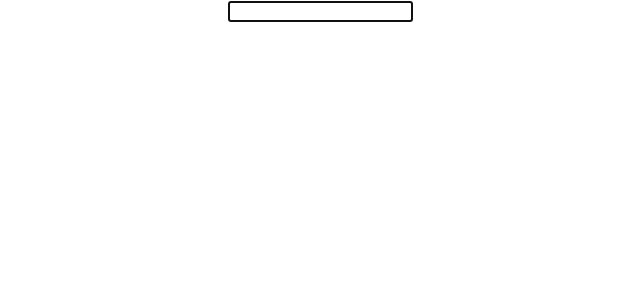
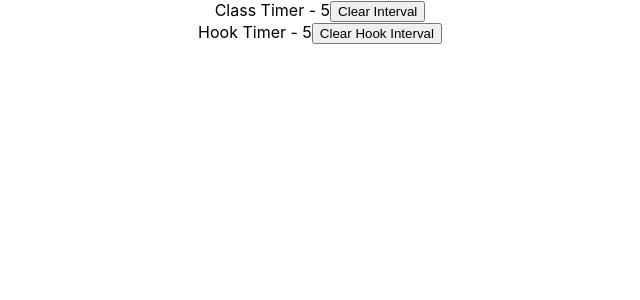
Before and after one commit to bag3557/react-hooks, a React (Create React App) app: page / in a window 1280 px wide. Shown: the top 300 px of the page, without its empty margins (320-960 px from the left). Built offline with nearby package versions, Linux system fonts and the light colour scheme.

Commit message:
useRef for setInterval instance

```diff
--- a/src/App.js
+++ b/src/App.js
@@ -40,7 +40,9 @@
 // import ParentComponent from "./components/ParentComponent";
 
 // import Counter from "./components/Counter";
-import FocusInput from "./components/FocusInput";
+// import FocusInput from "./components/FocusInput";
+import ClassTimer from "./components/ClassTimer";
+import HookTimer from "./components/HookTimer";
 
 // export const CountContext = React.createContext();
 
@@ -100,7 +102,10 @@
 
       {/* <Counter /> */}
 
-      <FocusInput />
+      {/* <FocusInput /> */}
+
+      <ClassTimer />
+      <HookTimer />
     </div>
     // </CountContext.Provider>
   );
--- /dev/null
+++ b/src/components/ClassTimer.js
@@ -0,0 +1,31 @@
+import React, { Component } from "react";
+
+class ClassTimer extends Component {
+  interval;
+  constructor(props) {
+    super(props);
+    this.state = {
+      timer: 0
+    };
+  }
+  componentDidMount() {
+    this.interval = setInterval(() => {
+      this.setState(prevState => ({ timer: prevState.timer + 1 }));
+    }, 1000);
+  }
+  componentWillUnmout() {
+    clearInterval(this.interval);
+  }
+  render() {
+    return (
+      <div>
+        Class Timer - {this.state.timer}
+        <button onClick={() => clearInterval(this.interval)}>
+          Clear Interval
+        </button>
+      </div>
+    );
+  }
+}
+
+export default ClassTimer;
--- /dev/null
+++ b/src/components/HookTimer.js
@@ -0,0 +1,26 @@
+import React, { useState, useEffect, useRef } from "react";
+
+const HookTimer = () => {
+  const [timer, setTimer] = useState(0);
+  const intervalRef = useRef();
+
+  useEffect(() => {
+    intervalRef.current = setInterval(() => {
+      setTimer(prevTimer => prevTimer + 1);
+    }, 1000);
+    return () => {
+      clearInterval(intervalRef.current);
+    };
+  }, []);
+
+  return (
+    <div>
+      Hook Timer - {timer}
+      <button onClick={() => clearInterval(intervalRef.current)}>
+        Clear Hook Interval
+      </button>
+    </div>
+  );
+};
+
+export default HookTimer;
```
